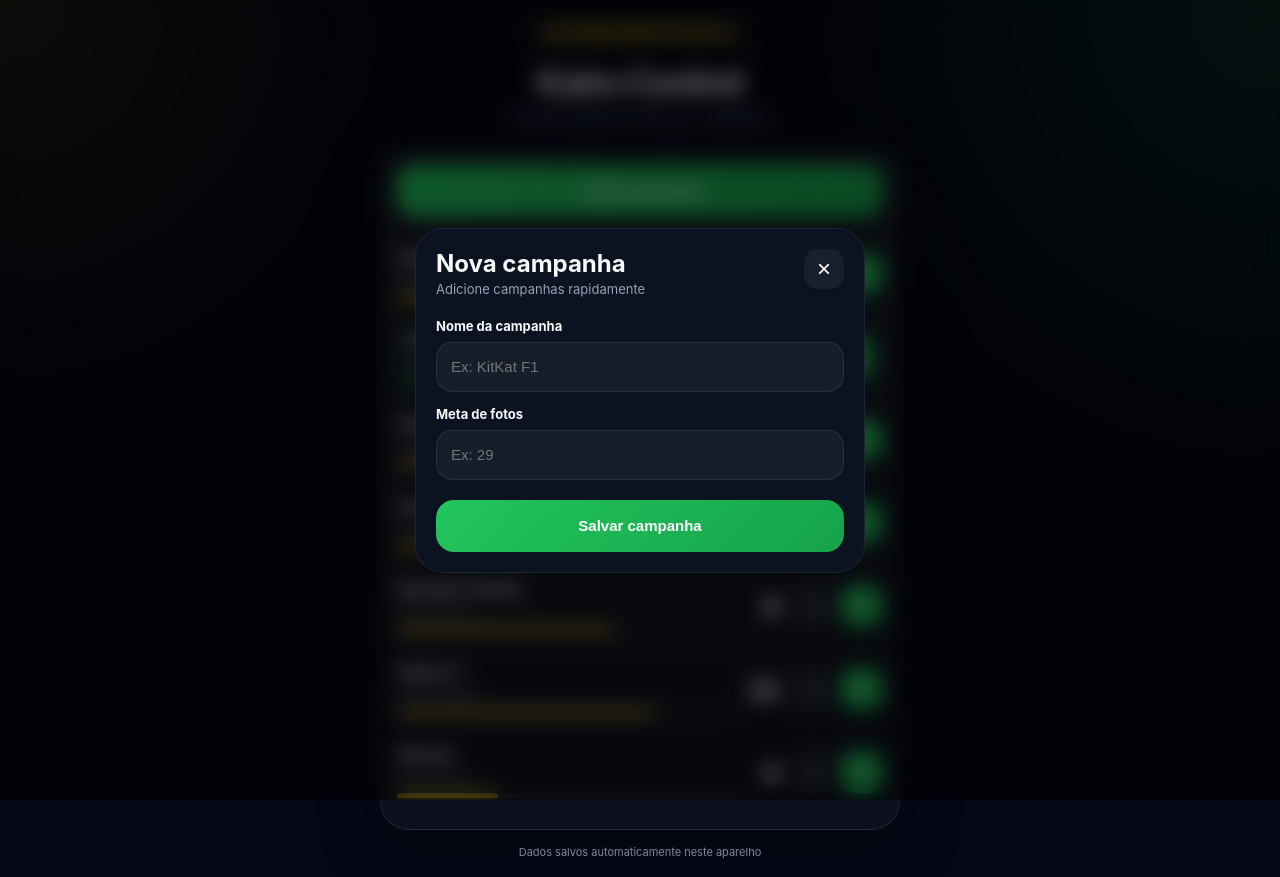
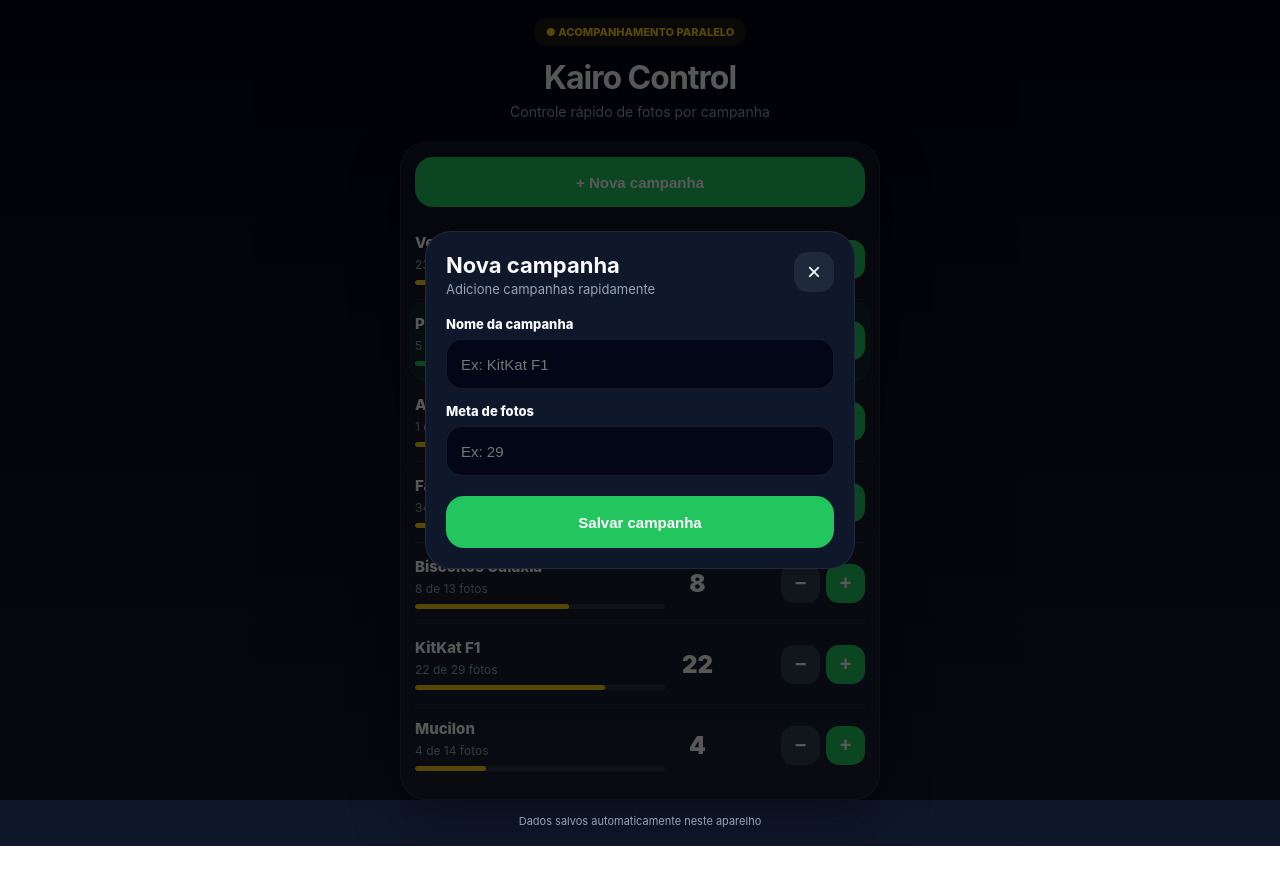
Before and after one commit to kairoribeiro86-debug/kairo-control, a plain HTML site: page index.html in a window 1280 px wide. Both pictures are taken after a click on the button "+ Nova campanha". After the commit the page ends 846 px from the top, so only its background shows below. Drawn offline with Linux system fonts and the light colour scheme.

Commit message:
style.css

```diff
--- a/style.css
+++ b/style.css
@@ -1,11 +1,12 @@
 :root{
-  --bg:#050816;
-  --card:rgba(255,255,255,.06);
+  --bg:#070b12;
+  --panel:#111827;
+  --card:#0f172a;
   --line:rgba(255,255,255,.08);
   --text:#f8fafc;
   --muted:#94a3b8;
   --green:#22c55e;
-  --green2:#16a34a;
+  --red:#ef4444;
   --yellow:#facc15;
 }
 
@@ -13,26 +14,10 @@
   margin:0;
   padding:0;
   box-sizing:border-box;
-  -webkit-tap-highlight-color:transparent;
 }
 
 body{
   min-height:100vh;
-
-  background:
-  radial-gradient(
-    circle at top right,
-    rgba(34,197,94,.15),
-    transparent 30%
-  ),
-
-  radial-gradient(
-    circle at top left,
-    rgba(250,204,21,.10),
-    transparent 25%
-  ),
-
-  var(--bg);
 
   font-family:
   -apple-system,
@@ -40,13 +25,20 @@ body{
   "Segoe UI",
   sans-serif;
 
+  background:
+  linear-gradient(
+    180deg,
+    #020617,
+    #0f172a
+  );
+
   color:var(--text);
 
   padding:18px;
 }
 
 .app{
-  max-width:520px;
+  max-width:480px;
   margin:0 auto;
 }
 
@@ -56,100 +48,69 @@ body{
 }
 
 .badge{
-  display:inline-flex;
 
-  align-items:center;
-  justify-content:center;
+  display:inline-block;
 
   padding:7px 12px;
 
   border-radius:999px;
 
-  border:
-  1px solid rgba(250,204,21,.25);
-
   background:
-  rgba(250,204,21,.06);
+  rgba(250,204,21,.10);
 
   color:var(--yellow);
 
   font-size:11px;
-  font-weight:700;
+  font-weight:800;
 
-  margin-bottom:14px;
-
-  animation:pulse 3s infinite;
-}
-
-@keyframes pulse{
-
-  0%,100%{
-    transform:scale(1);
-  }
-
-  50%{
-    transform:scale(1.03);
-  }
-
+  margin-bottom:12px;
 }
 
 h1{
-  font-size:34px;
+  font-size:32px;
   letter-spacing:-1px;
 }
 
 .header p{
   color:var(--muted);
+  font-size:14px;
   margin-top:6px;
-  font-size:14px;
 }
 
 .panel{
 
   background:
-  linear-gradient(
-    180deg,
-    rgba(255,255,255,.08),
-    rgba(255,255,255,.04)
-  );
+  rgba(255,255,255,.05);
 
   border:
   1px solid var(--line);
 
-  border-radius:28px;
+  border-radius:26px;
 
-  padding:16px;
-
-  backdrop-filter:blur(20px);
+  padding:14px;
 
   box-shadow:
-  0 20px 60px rgba(0,0,0,.35);
-
+  0 20px 50px rgba(0,0,0,.35);
 }
 
 .nova-campanha{
 
   width:100%;
-  height:52px;
+  height:50px;
 
   border:0;
   border-radius:18px;
 
-  cursor:pointer;
-
-  background:
-  linear-gradient(
-    135deg,
-    var(--green),
-    var(--green2)
-  );
+  background:var(--green);
 
   color:white;
 
   font-size:15px;
   font-weight:800;
 
-  margin-bottom:16px;
+  margin-bottom:12px;
+
+  cursor:pointer;
 }
 
 .row{
@@ -157,13 +118,13 @@ h1{
   display:grid;
 
   grid-template-columns:
-  1fr auto auto;
+  1fr 45px 135px;
 
-  gap:12px;
+  gap:10px;
 
   align-items:center;
 
-  padding:15px 0;
+  padding:14px 0;
 
   border-bottom:
   1px solid var(--line);
@@ -173,14 +134,10 @@ h1{
   border-bottom:none;
 }
 
-.info{
-  min-width:0;
-}
-
 .name{
 
   font-size:15px;
-  font-weight:700;
+  font-weight:800;
 
   white-space:nowrap;
   overflow:hidden;
@@ -195,12 +152,13 @@ h1{
 
 .progress{
 
+  width:100%;
+  height:5px;
+
   margin-top:8px;
 
-  height:5px;
-
   background:
-  rgba(255,255,255,.08);
+  rgba(255,255,255,.10);
 
   border-radius:999px;
 
@@ -210,9 +168,9 @@ h1{
 .bar{
 
   height:100%;
-  width:0%;
 
-  background:var(--yellow);
+  background:
+  var(--yellow);
 
   border-radius:999px;
 }
@@ -222,67 +180,74 @@ h1{
 }
 
 .count{
-  font-size:26px;
-  font-weight:800;
-  letter-spacing:-1px;
+
+  text-align:center;
+
+  font-size:24px;
+  font-weight:900;
 }
 
 .actions{
+
   display:flex;
-  gap:8px;
+
+  justify-content:flex-end;
+
+  gap:6px;
 }
 
 .actions button{
 
-  width:42px;
-  height:42px;
+  width:39px;
+  height:39px;
 
   border:0;
-  border-radius:15px;
-
-  cursor:pointer;
+  border-radius:13px;
 
   color:white;
 
   font-size:20px;
-  font-weight:800;
+  font-weight:900;
+
+  cursor:pointer;
 }
 
 .minus{
-  background:rgba(255,255,255,.08);
+  background:#334155;
 }
 
 .plus{
+  background:var(--green);
+}
 
-  background:
-  linear-gradient(
-    135deg,
-    var(--green),
-    var(--green2)
-  );
+.delete{
+  background:var(--red);
 }
 
 .row.done{
 
   background:
-  rgba(34,197,94,.05);
+  rgba(34,197,94,.08);
+
+  margin:0 -6px;
+
+  padding:14px 6px;
 
   border-radius:18px;
-
-  padding-left:10px;
-  padding-right:10px;
 }
 
 .row.done .name::after{
+
   content:" ✓";
+
   color:var(--green);
 }
 
 footer{
 
-  margin-top:15px;
+  text-align:center;
 
-  text-align:center;
+  margin-top:14px;
 
   color:var(--muted);
 
@@ -295,16 +260,14 @@ footer{
   inset:0;
 
   background:
-  rgba(0,0,0,.55);
+  rgba(0,0,0,.65);
 
   display:none;
 
   align-items:center;
   justify-content:center;
 
-  padding:20px;
-
-  backdrop-filter:blur(10px);
+  padding:18px;
 }
 
 .modal.active{
@@ -314,14 +277,14 @@ footer{
 .modal-box{
 
   width:100%;
-  max-width:450px;
+  max-width:430px;
 
-  background:#0b1220;
+  background:#0f172a;
 
   border:
   1px solid var(--line);
 
-  border-radius:28px;
+  border-radius:26px;
 
   padding:20px;
 }
@@ -334,7 +297,11 @@ footer{
 
   gap:12px;
 
-  margin-bottom:20px;
+  margin-bottom:18px;
+}
+
+.modal-topo h2{
+  font-size:22px;
 }
 
 .modal-topo span{
@@ -350,8 +317,7 @@ footer{
   border:0;
   border-radius:14px;
 
-  background:
-  rgba(255,255,255,.06);
+  background:#1e293b;
 
   color:white;
 
@@ -365,10 +331,10 @@ label{
   display:block;
 
   margin-top:14px;
-  margin-bottom:8px;
+  margin-bottom:7px;
 
   font-size:13px;
-  font-weight:700;
+  font-weight:800;
 }
 
 input{
@@ -379,8 +345,7 @@ input{
   border:
   1px solid var(--line);
 
-  background:
-  rgba(255,255,255,.05);
+  background:#020617;
 
   border-radius:16px;
 
@@ -398,22 +363,43 @@ input{
   width:100%;
   height:52px;
 
+  margin-top:20px;
+
   border:0;
   border-radius:18px;
 
-  margin-top:20px;
-
-  cursor:pointer;
-
-  background:
-  linear-gradient(
-    135deg,
-    var(--green),
-    var(--green2)
-  );
+  background:var(--green);
 
   color:white;
 
   font-size:15px;
-  font-weight:800;
+  font-weight:900;
+
+  cursor:pointer;
 }
+
+@media(max-width:390px){
+
+  body{
+    padding:14px;
+  }
+
+  .row{
+
+    grid-template-columns:
+    1fr 42px 126px;
+
+    gap:8px;
+  }
+
+  .actions button{
+
+    width:37px;
+    height:37px;
+  }
+
+  h1{
+    font-size:30px;
+  }
+
+}
```
